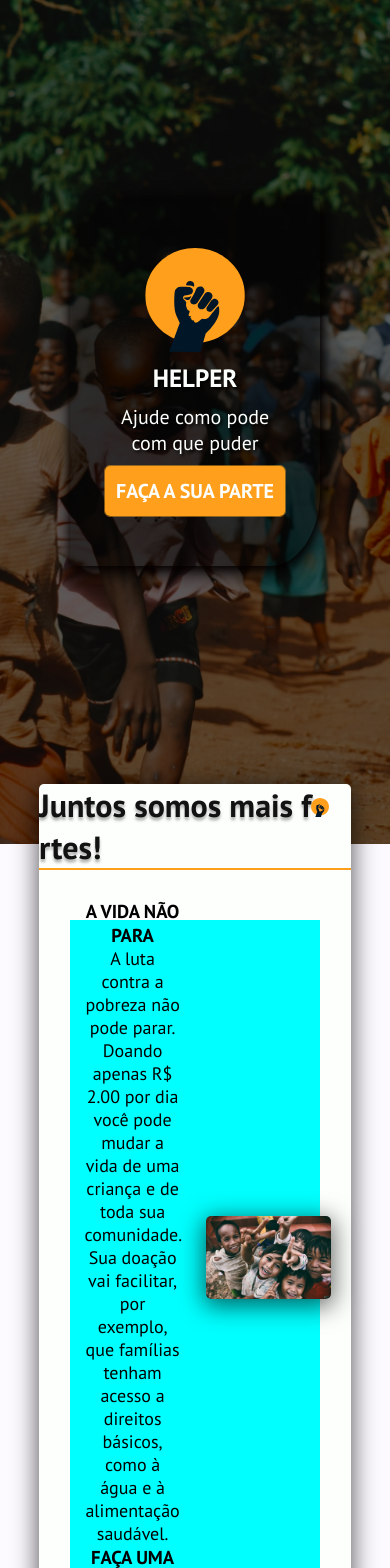
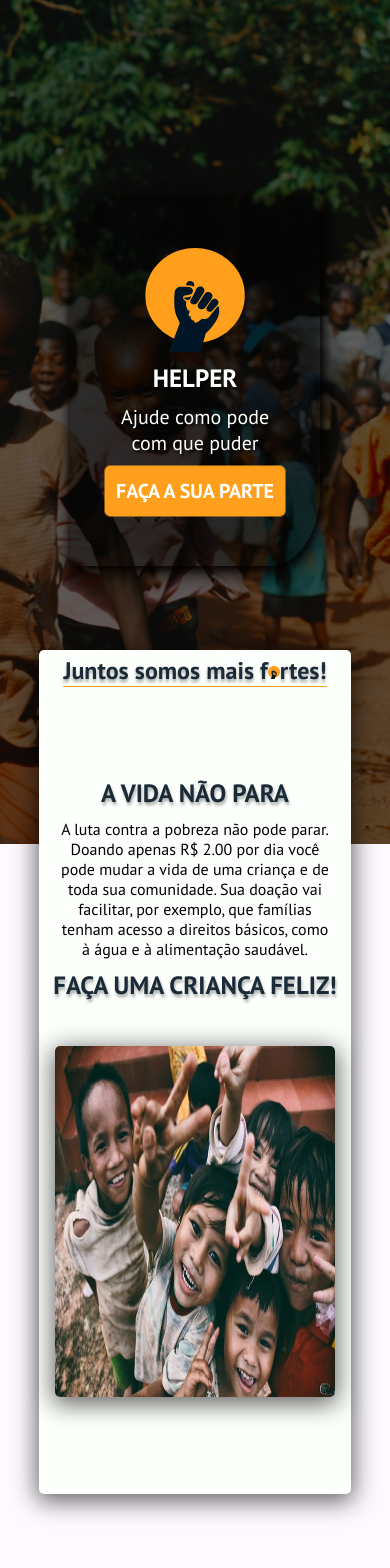
Before and after one commit to FernandoCMF/react-helper, a React (Create React App) app: page / in a window 390 px wide. Shown: the top 1568 px of the page. Built offline with nearby package versions, Linux system fonts and the light colour scheme.

Commit message:
Conclued disclosure component

```diff
--- a/src/Components/Disclosure/Disclosure.css
+++ b/src/Components/Disclosure/Disclosure.css
@@ -25,17 +25,19 @@
 }
 
 .disclosure__wrapper-info > h1 {
-  color: #121212;
-  font-size: 32px;
+  margin: 5px;
+  color: #1b2a37;
+  font-size: 2em;
   text-shadow: 0px 3px 3px rgba(0, 0, 0, 0.32);
-  border-bottom: 2px solid #ff9f1c;
+  border-bottom: 1px solid #ff9f1c;
 }
+
 .logo {
   width: 18px;
 }
+
 .info__wrapper {
   margin-top: 50px;
-  background-color: aqua;
   display: flex;
   justify-content: center;
   align-items: center;
@@ -46,11 +48,25 @@
 .info__wrapper-text {
   width: 50%;
   margin: 25px;
+
   text-align: center;
 }
 
+.info__wrapper-text img {
+  width: 30px;
+  margin-bottom: 10px;
+}
+
 .info__wrapper-text > p {
+  font-weight: normal;
   font-size: 18px;
+}
+
+.info__wrapper-text > h3 {
+  font-size: 1.5em;
+  color: #1b2a37;
+  text-shadow: 1px 3px 3px rgba(0, 0, 0, 0.32);
+  margin: 10px;
 }
 
 .info__wrapper-image {
@@ -58,3 +74,53 @@
   border-radius: 5px;
   box-shadow: 0px 5px 25px 2px rgba(0, 0, 0, 0.62);
 }
+
+@media screen and (max-width: 960px) {
+  .disclosure__wrapper {
+    top: -23vh;
+  }
+
+  .disclosure__wrapper-info > h1 {
+    font-size: 1.5em;
+  }
+
+  .logo {
+    width: 12px;
+  }
+
+  .info__wrapper {
+    justify-content: center;
+    align-items: center;
+    flex-direction: column;
+    width: auto;
+  }
+
+  .info__wrapper-text {
+    width: 100%;
+  }
+
+  .info__wrapper-text > h3 {
+    font-size: 25px;
+    text-align: center;
+  }
+
+  .info__wrapper-text > p {
+    font-size: 1em;
+    margin: 0 20px;
+    font-weight: normal;
+  }
+
+  .info__wrapper-image {
+    margin-top: 10px;
+    width: 90%;
+    margin-bottom: 20px;
+  }
+}
+
+@media screen and (max-width: 700px) {
+  .info__wrapper-image {
+    max-height: 600px;
+    height: 100%;
+    max-width: 800px;
+  }
+}
--- a/src/Components/Disclosure/Disclosure.jsx
+++ b/src/Components/Disclosure/Disclosure.jsx
@@ -1,6 +1,7 @@
 import React from "react";
 import ImageLogo from "../../Assets/Imagens/logo.svg";
 import Image2 from "../../Assets/Imagens/img-2.jpg";
+
 import "./Disclosure.css";
 
 function Disclosure() {
@@ -9,12 +10,14 @@ function Disclosure() {
       <div className='disclosure__wrapper'>
         <div className='disclosure__wrapper-info'>
           <h1>
-            Juntos somos mais f<img className='logo' src={ImageLogo} />
+            Juntos somos mais f
+            <img className='logo' alt='children' src={ImageLogo} />
             rtes!
           </h1>
           <div className='info__wrapper'>
             <div className='info__wrapper-text'>
               <h3>A VIDA NÃO PARA</h3>
+
               <p>
                 A luta contra a pobreza não pode parar. Doando apenas R$ 2.00
                 por dia você pode mudar a vida de uma criança e de toda sua
@@ -22,7 +25,8 @@ function Disclosure() {
                 tenham acesso a direitos básicos, como à água e à alimentação
                 saudável.
               </p>
-              <h3>FAÇA UMA CRIANÇA FELIZ</h3>
+
+              <h3>FAÇA UMA CRIANÇA FELIZ!</h3>
             </div>
             <img
               src={Image2}
```
Also changed, not shown: src/Assets/Imagens/love.png (added).
